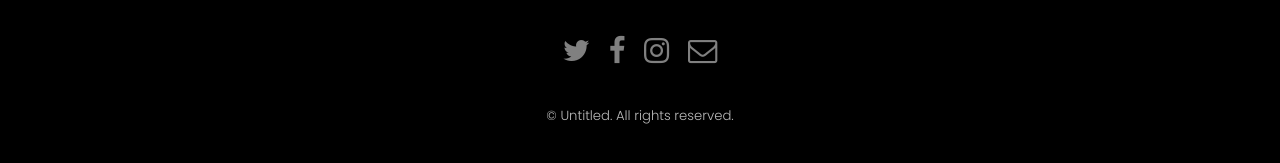
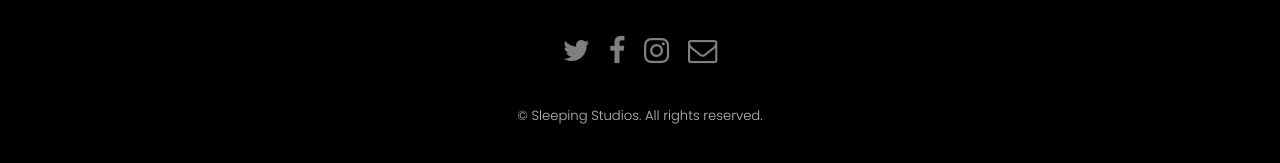
Before and after one commit to sleeping-studios/sleeping-studios.github.io, a Jekyll site: the page built from index.html, in a window 1280 px wide and 900 px high, scrolled down 1939 px. Shown: the part 715-878 px from the top of the window. Built offline with Jekyll 4.4.1, drawn with Linux system fonts in a browser that asks for light colours.

Commit message:
Copyrights

```diff
--- a/index.html
+++ b/index.html
@@ -175,7 +175,7 @@
 					</ul>
 				</div>
 				<div class="copyright">
-					&copy; Untitled. All rights reserved.
+					&copy; Sleeping Studios. All rights reserved.
 				</div>
 			</footer>
 
```
